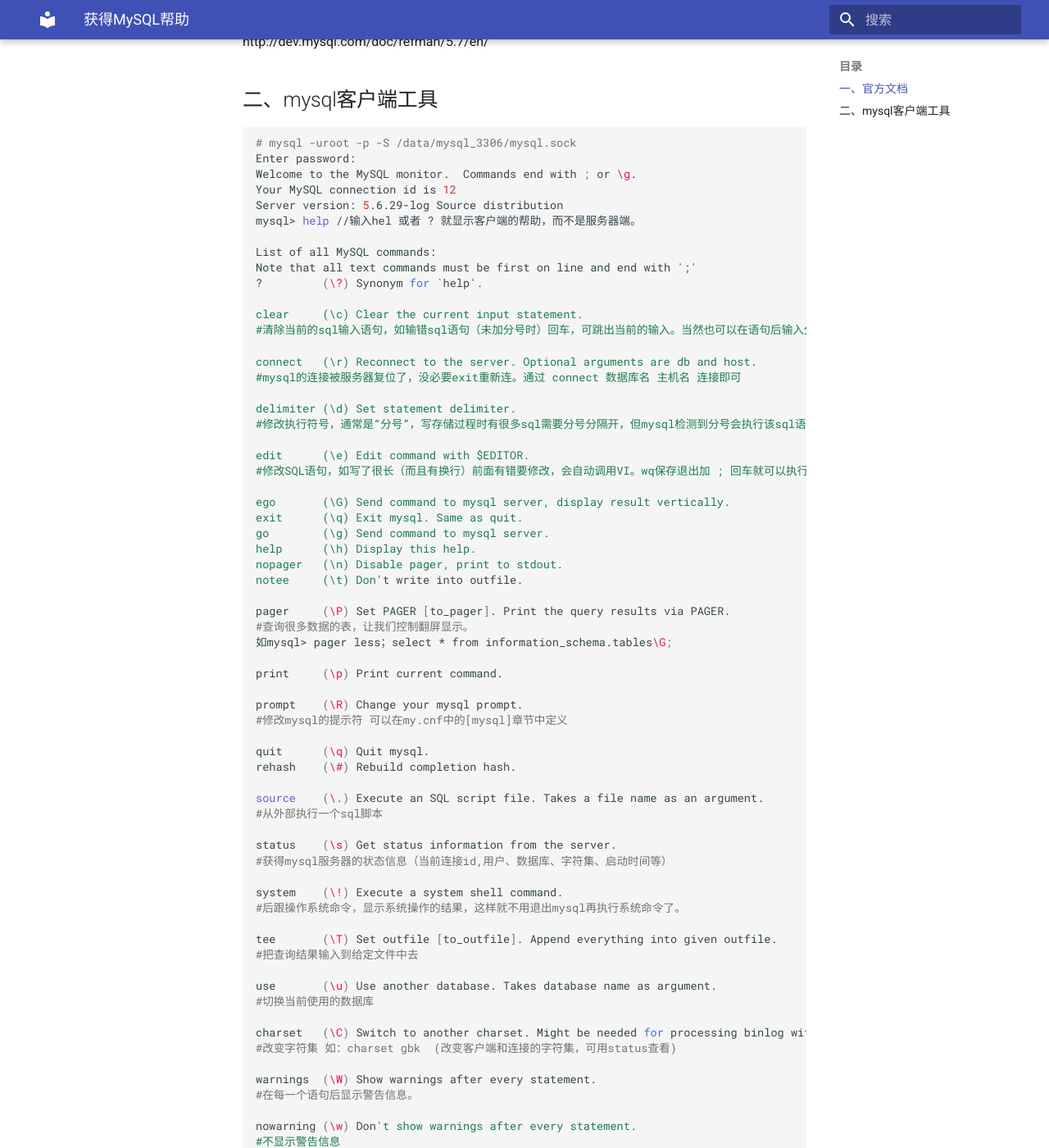
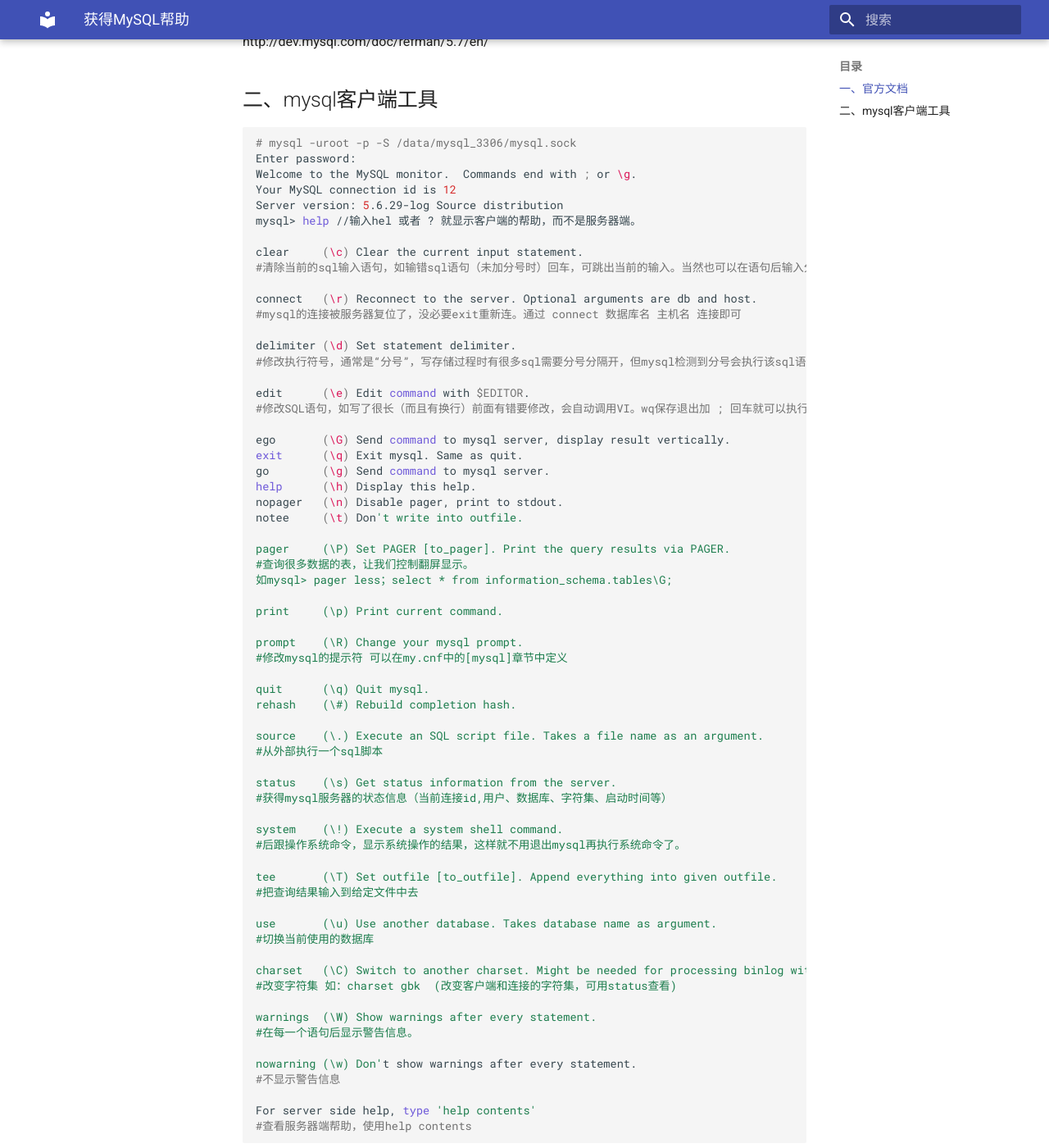
Before and after one commit to duliang123/dba100, an MkDocs documentation site: the page built from docs/mysql/help.md, in a window 1280 px wide and 1400 px high, scrolled down 415 px. Shown: the whole window at 82% size. Built offline with MkDocs 1.6.1 and Material for MkDocs 9.7.7, drawn with Linux system fonts in a browser that asks for light colours; some of the changed text lies outside the part shown.

Commit message:
Update help.md

```diff
--- a/docs/mysql/help.md
+++ b/docs/mysql/help.md
@@ -19,10 +19,6 @@ Welcome to the MySQL monitor.  Commands end with ; or \g.
 Your MySQL connection id is 12
 Server version: 5.6.29-log Source distribution
 mysql> help //输入hel 或者 ? 就显示客户端的帮助，而不是服务器端。
-
-List of all MySQL commands:
-Note that all text commands must be first on line and end with ';'
-?         (\?) Synonym for `help'.
 
 clear     (\c) Clear the current input statement.
 #清除当前的sql输入语句，如输错sql语句（未加分号时）回车，可跳出当前的输入。当然也可以在语句后输入分号结束，但有报错信息。
```
